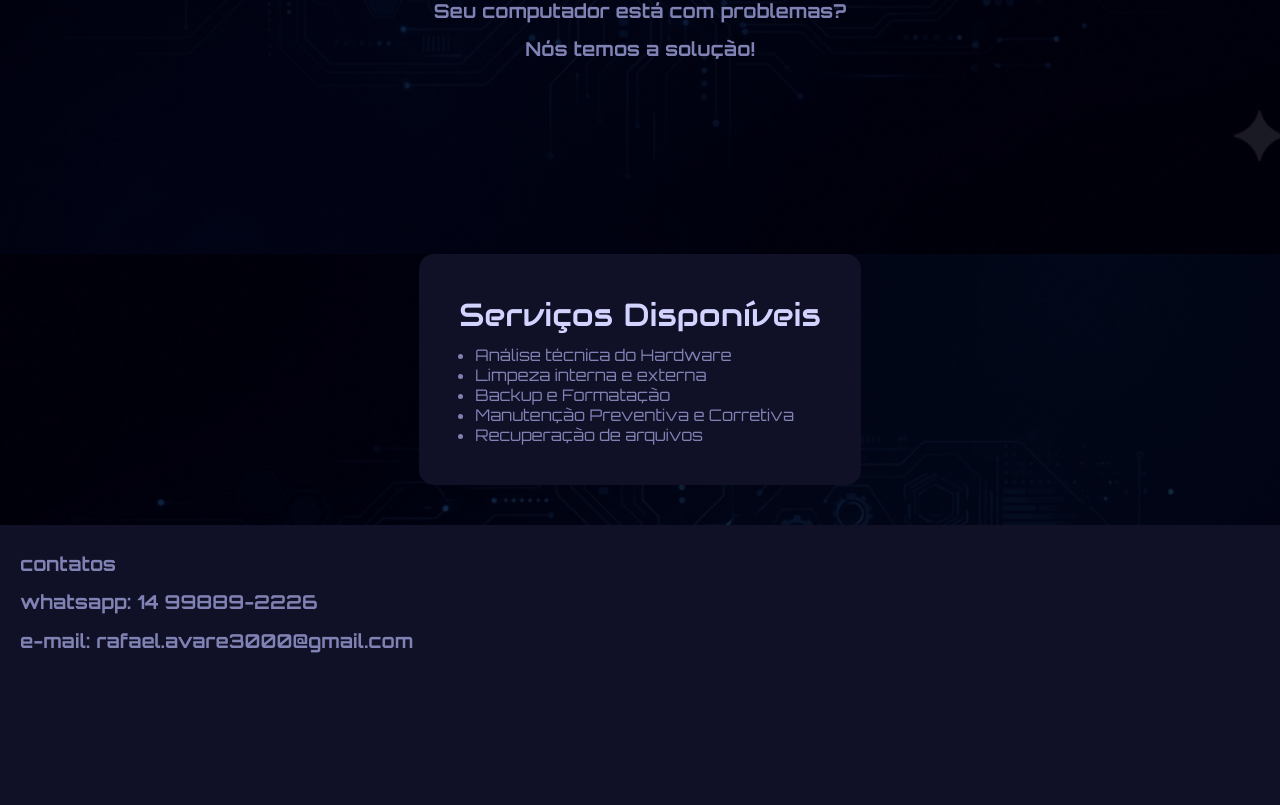
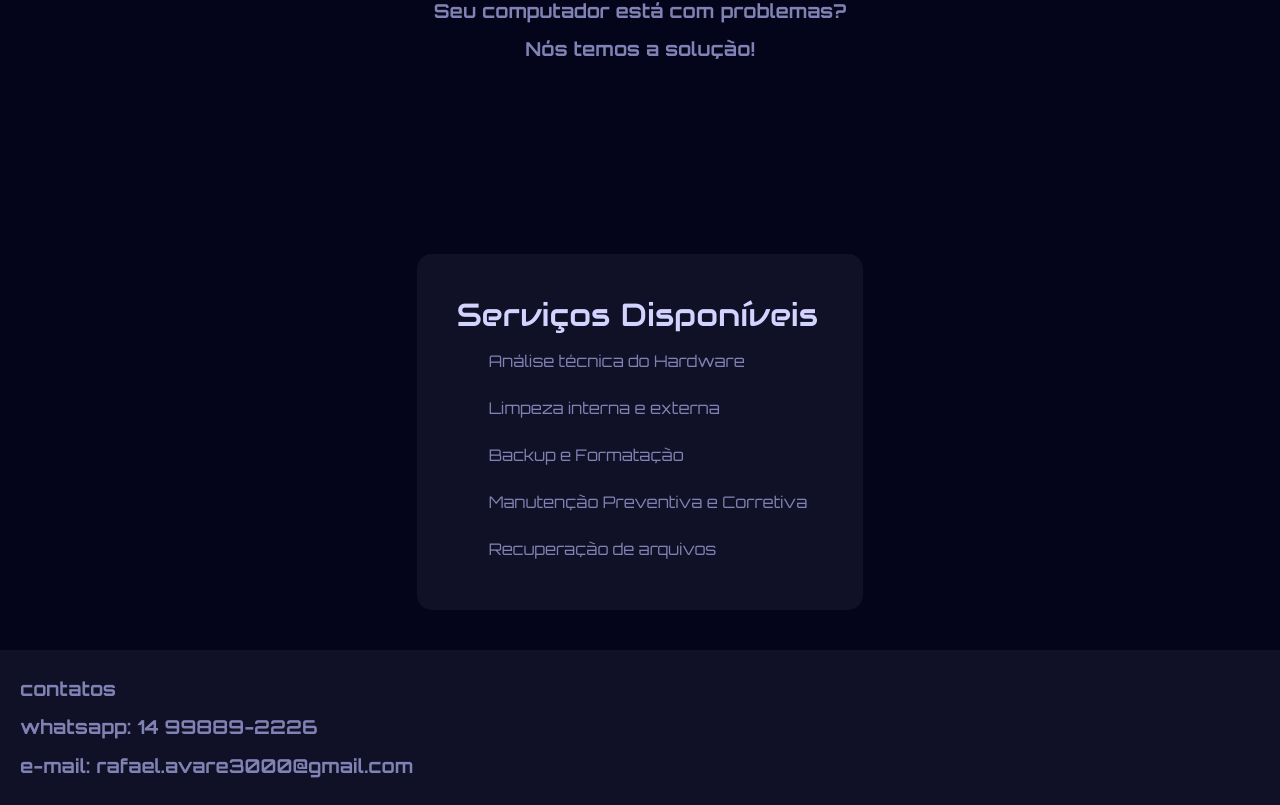
Before and after one commit to rafael101003/PhantomSystem, a React (Vite) app in the folder my-react-app/: page / in a window 1280 px wide. Shown: the part 546-1351 px from the top of the page. Before the commit the page ends 1226 px from the top, so only its background shows below. Built offline with nearby package versions, Linux system fonts and the light colour scheme.

Commit message:
Refactor services display and update styles for improved layout and interaction

```diff
--- a/my-react-app/src/App.jsx
+++ b/my-react-app/src/App.jsx
@@ -1,16 +1,22 @@
 import './App.css'
 import logo from './assets/logo.png';
-import background from './assets/background.png'
 
 const loja = {
   name: 'Phantom System',
   logo: logo,
-  background: background,
 };
+
+const servicos = [
+  {title: 'Análise técnica do Hardware', isService: true, id: 1 },
+  {title: 'Limpeza interna e externa', isService: true, id: 2 },
+  {title: 'Backup e Formatação', isService: true, id: 3 },
+  {title: 'Manutenção Preventiva e Corretiva', isService: true, id: 4 },
+  {title: 'Recuperação de arquivos', isService: true, id: 5 },
+];
 
 function App() {
   return (
-    <div className='background' style={{ backgroundImage: `url(${background})`}}>
+    <div>
       <div className='App'>
 
         {/* Renderiza logo da loja */}
@@ -26,14 +32,19 @@ function App() {
       {/* Carrega a seção principal de elementos da loja */}
       <main>
         <div className='container1'>
+
+          {/* Lista de Serviços */}
           <h2>Serviços Disponíveis</h2>
-          <ul>
-            <li><p>Análise técnica do Hardware</p></li>
-            <li><p>Limpeza interna e externa</p></li>
-            <li><p>Backup e Formatação</p></li>
-            <li><p>Manutenção Preventiva e Corretiva</p></li>
-            <li><p>Recuperação de arquivos</p></li>
-          </ul>
+
+          {servicos.map(services =>
+            <ul>
+              <li
+              className='list1'
+              key={services.id}
+              style={{color: services.isService? '#8182b4' : 'darkgreen'}}>{services.title}</li>
+            </ul>
+          )}
+
         </div>
       </main>
 
@@ -46,6 +57,8 @@ function App() {
           e-mail: rafael.avare3000@gmail.com
         </p>
       </footer>
+
+
     </div>
   )
 }
--- a/my-react-app/src/index.css
+++ b/my-react-app/src/index.css
@@ -12,7 +12,7 @@
     --color-p: #8182b4;
 
     /* Cores backgrounds */
-    --color-bg-1: #101027;
+    --color-bg: #04041a;
     --color-container-1: #101027;
 }
 
@@ -37,7 +37,7 @@
 
 
 body {
-  background-color: #101027;
+  background-color: var(--color-bg);
 }
 
 /* JUNTAMOS AS DUAS DECLARAÇÕES DO .APP EM UMA SÓ */
@@ -109,11 +109,26 @@ h2 {
   background-color: var(--color-container-1);
   color: var(--color-p);
   font-family: var(--font-p);
-  gap: 10px;
+  gap: 5px;
 }
 
 .container1 li {
   margin-left: 1rem;
+}
+
+li {
+  list-style: none;
+  padding: 10px 15px; /* Espaço interno para o item não ficar espremido */
+  border: 1px solid transparent; /* Borda invisível para evitar que o layout "pule" no hover */
+  border-radius: 6px;
+  transition: all 0.3s ease;
+}
+
+li:hover {
+  font-weight: 500;
+  transform: translateY(-5px);
+  text-shadow: 0 0 15px rgba(255, 255, 255, 0.4);
+  cursor: pointer;
 }
 
 /*=======================================
```
